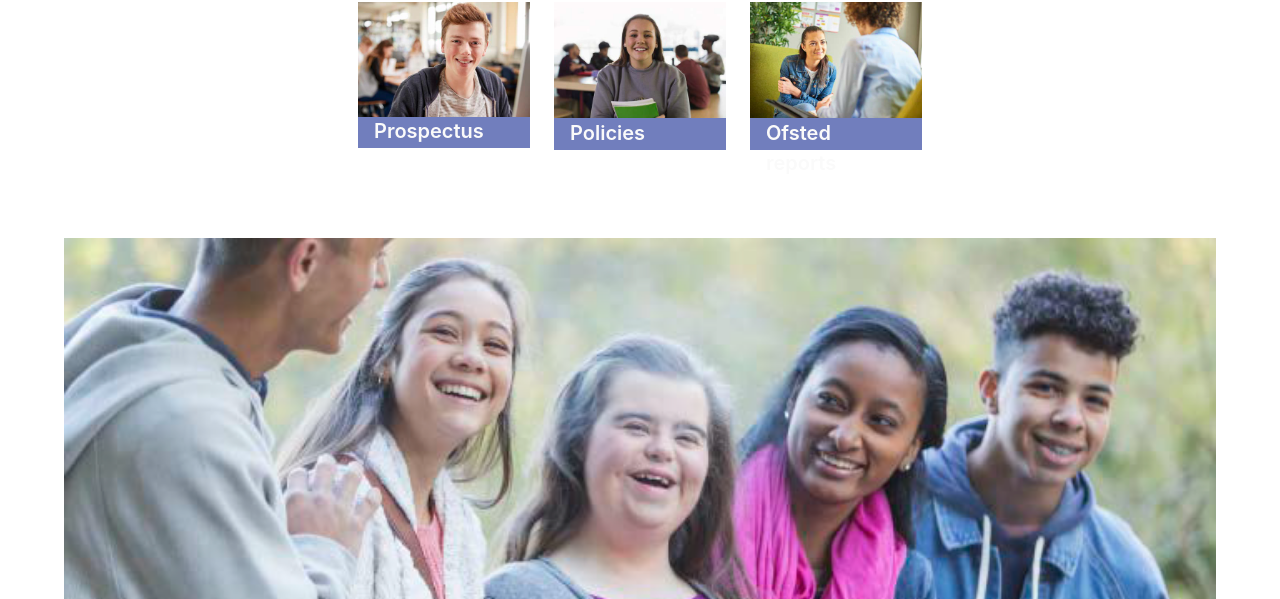
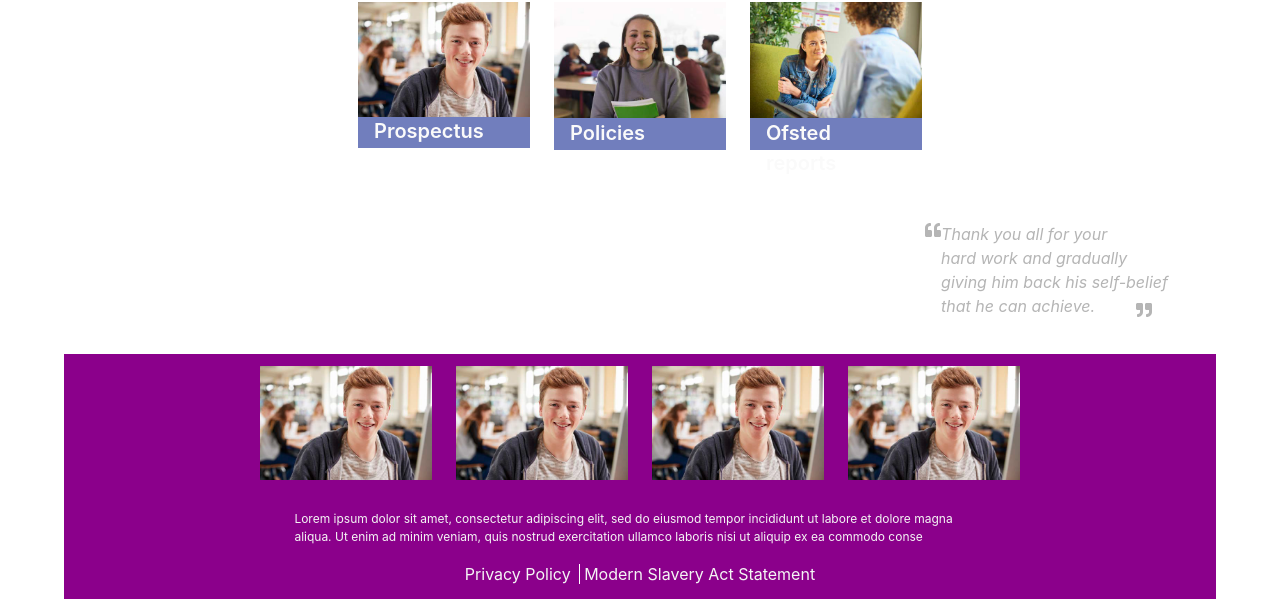
Before and after one commit to zeiq-co/keys-education, a plain HTML site: page school.html in a window 1280 px wide. Shown: the part 2267-2866 px from the top of the page. Drawn offline with nearby package versions, Linux system fonts and the light colour scheme.

Commit message:
quoted text added

```diff
--- a/school.html
+++ b/school.html
@@ -208,8 +208,16 @@
           </div>
         </div>
       </div>
-      <img src="images/hero.png" class="image-bottom" />
-      <div class="bottom-border bottom-border-margin"></div>
+      <section class="section">
+        <p class="is-flex quote">
+          <i class="fas fa-quote-left has-text-grey-light"></i>
+            <span class="has-text-grey-light">
+              <em>Thank you all for your <br> hard work and gradually <br> giving him back
+              his self-belief <br> that he can achieve.</em>
+            </span>
+          <i class="fas fa-quote-right has-text-grey-light"></i>
+        </p>
+      </section>
     </div>
   </body>
   <footer>
--- a/style.css
+++ b/style.css
@@ -188,3 +188,13 @@ footer .container {
 .aim {
     margin-top: 1.5rem;
 }
+
+.quote {
+    justify-content: flex-end;
+}
+
+.fa-quote-right {
+    position: absolute;
+    bottom: 3rem;
+    right: 4rem;
+}
```
